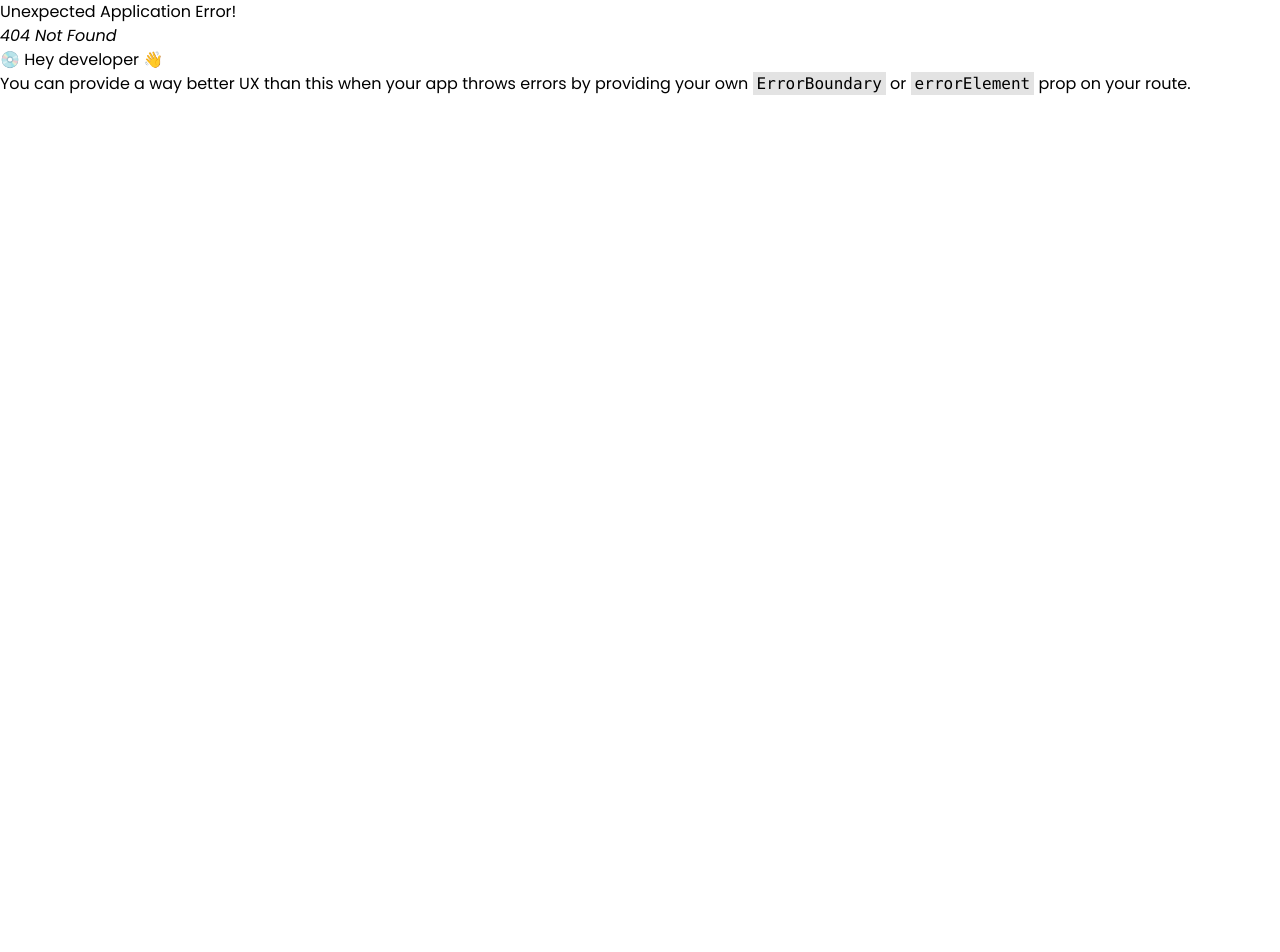
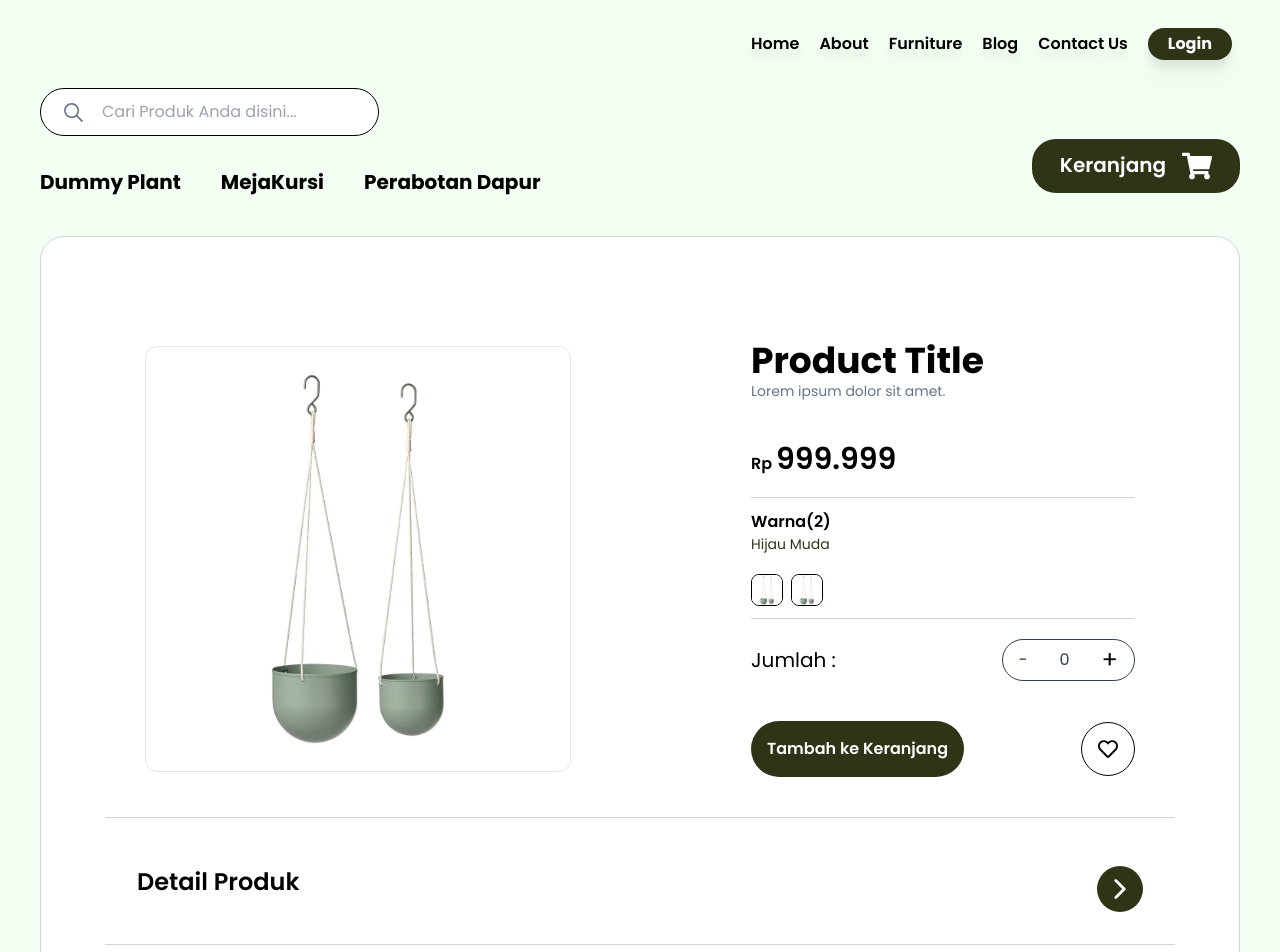
Before and after one commit to Ijon6k/ecommerce-web-fe, a React (Vite) app: page /products/detail in a window 1280 px wide. Before the commit this address had no page. Shown: the top 952 px of the page. Before the commit the page ends 800 px from the top, so only its background shows below. Built offline with nearby package versions, Linux system fonts and the light colour scheme; a web font is replaced by a local one.

Commit message:
feat: add Product Detail Page ,expand Info Component, detail Section layout component

```diff
--- a/src/Components/Card.jsx
+++ b/src/Components/Card.jsx
@@ -1,10 +1,14 @@
 import { FaCartPlus, FaRegHeart } from "react-icons/fa";
+import { Link } from "react-router-dom";
 
 const Card = (props) => {
   const { product } = props;
 
   return (
-    <div className="relative flex min-h-96 w-72 flex-col justify-between rounded-3xl border border-slate-300 bg-white p-5 drop-shadow-sm">
+    <Link
+      to={`/products/detail`}
+      className="relative flex min-h-96 w-72 flex-col justify-between rounded-3xl border border-slate-300 bg-white p-5 drop-shadow-sm"
+    >
       <img
         className="h-60 w-60 self-center  rounded-xl object-cover"
         src="src/assets/Product1.webp"
@@ -22,7 +26,7 @@ const Card = (props) => {
       <button className="absolute right-5 top-5">
         <FaRegHeart size={30} />
       </button>
-    </div>
+    </Link>
   );
 };
 
--- /dev/null
+++ b/src/Components/ExpandInfo.jsx
@@ -0,0 +1,41 @@
+import { IoIosArrowForward, IoIosArrowDown } from "react-icons/io";
+import { useState } from "react";
+
+const ExpandInfo = ({ children }) => {
+  const [isExpanded, setIsExpanded] = useState(false);
+
+  const toggleExpand = () => {
+    setIsExpanded(!isExpanded);
+  };
+
+  return (
+    <div className="border-b border-slate-300 ">
+      <div className="flex justify-between p-8 pt-12 " onClick={toggleExpand}>
+        <h1 className="text-2xl font-semibold">{children}</h1>
+        <button className="h-fit w-fit rounded-full bg-greenprime p-2 text-white">
+          {isExpanded ? (
+            <IoIosArrowDown size={30} color="white" />
+          ) : (
+            <IoIosArrowForward size={30} color="white" />
+          )}
+        </button>
+      </div>
+      {isExpanded && (
+        <div className="px-8 pb-5">
+          {/* Ganti konten ini dengan deskripsi yang sebenarnya */}
+          <p>
+            Lorem ipsum dolor sit amet, consectetur adipiscing elit. Sed do
+            eiusmod tempor incididunt ut labore et dolore magna aliqua. Ut enim
+            ad minim veniam, quis nostrud exercitation ullamco laboris nisi ut
+            aliquip ex ea commodo consequat. Duis aute irure dolor in
+            reprehenderit in voluptate velit esse cillum dolore eu fugiat nulla
+            pariatur. Excepteur sint occaecat cupidatat non proident, sunt in
+            culpa qui officia deserunt mollit anim id est laborum.
+          </p>
+        </div>
+      )}
+    </div>
+  );
+};
+
+export default ExpandInfo;
--- a/src/Components/Navtab.jsx
+++ b/src/Components/Navtab.jsx
@@ -0,0 +1,18 @@
+const Navtab = ({ custom }) => {
+  const Navs = [
+    { id: 1, title: "Dummy Plant" },
+    { id: 2, title: "MejaKursi" },
+    { id: 3, title: "Perabotan Dapur" },
+  ];
+  return (
+    <div className={` ml-10 flex w-fit items-center gap-10  ${custom}`}>
+      {Navs.map((nav) => (
+        <div key={nav.id} className="flex justify-center">
+          <button className="text-xl font-bold text-black">{nav.title}</button>
+        </div>
+      ))}
+    </div>
+  );
+};
+
+export default Navtab;
--- /dev/null
+++ b/src/Layout/DetailProductLayout/DetailSection.jsx
@@ -0,0 +1,95 @@
+import { useState } from "react";
+import Product1 from "../../assets/Product1.webp";
+import { FaRegHeart } from "react-icons/fa";
+import MoreInfoProduct from "./MoreInfoProduct";
+
+const DetailSection = ({ custom }) => {
+  const [isActive, setIsActive] = useState(false);
+
+  const handleButtonClick = () => {
+    setIsActive(!isActive);
+  };
+  return (
+    <section
+      className={`m-10 h-fit min-h-screen  rounded-3xl border border-slate-300 bg-white p-16 ${custom}`}
+    >
+      <div className="flex h-auto w-full items-center justify-between gap-20 border-b border-slate-300 p-10">
+        {/* image */}
+        <div className="boor min-h-96 min-w-96 rounded-xl border p-5">
+          <img
+            src={Product1}
+            className=" h-96 w-96 rounded-xl  object-cover object-center"
+            alt=""
+          />
+        </div>
+
+        {/* detail info */}
+        <div className="w-96 ">
+          {/* price and title */}
+          <div className="border-b border-slate-300">
+            <h1 className="text-4xl font-bold">Product Title</h1>
+            <p className="text-sm text-slate-500">
+              Lorem ipsum dolor sit amet.
+            </p>
+            <h1 className="mb-5 mt-10 font-semibold">
+              <span className="font-sm h-full items-start">Rp</span>{" "}
+              <span className="text-3xl">999.999</span>
+            </h1>
+          </div>
+          {/* variant */}
+          <div className="h-fit border-b border-slate-300 py-3">
+            <h2 className="font-semibold">Warna(2)</h2>
+            <p className="text-sm text-greenprime">Hijau Muda</p>
+            <div className="mt-5 flex w-96 gap-2 ">
+              <button
+                className={`h-8 w-8 ${isActive ? "border border-black" : ""}`}
+                onClick={handleButtonClick}
+              >
+                <img
+                  className="h-8 w-8 rounded-lg border border-black object-cover object-center"
+                  src={Product1}
+                  alt=""
+                />
+              </button>
+              <button
+                className={`h-8 w-8 bg-red-50 ${isActive ? "border border-blue-500" : ""}`}
+                onClick={handleButtonClick}
+              >
+                <img
+                  className="h-8 w-8 rounded-lg border border-black object-cover object-center"
+                  src={Product1}
+                  alt=""
+                />
+              </button>
+            </div>
+          </div>
+          {/* jumlah */}
+          <div className="mt-5 flex items-center justify-between">
+            <p className="text-xl">Jumlah : </p>
+            <div className="flex items-center rounded-3xl border border-slate-700  py-1">
+              <button className="px-4 font-normal  text-greenprime">-</button>
+              <span className="px-4 text-gray-700">0</span>
+              <button className="black px-4 text-2xl font-normal">+</button>
+            </div>
+          </div>
+
+          <div className="mt-10 flex w-full items-center justify-between ">
+            <button className=" rounded-full bg-greenprime p-4 font-semibold text-white">
+              Tambah ke Keranjang
+            </button>
+            <button className="h-fit rounded-full border border-black p-4 ">
+              <FaRegHeart size={20} />
+            </button>
+          </div>
+        </div>
+      </div>
+
+      {/* More Info */}
+      <div>
+        <MoreInfoProduct></MoreInfoProduct>
+      </div>
+    </section>
+  );
+};
+
+export default DetailSection;
--- /dev/null
+++ b/src/Layout/DetailProductLayout/MoreInfoProduct.jsx
@@ -0,0 +1,15 @@
+import ExpandInfo from "../../Components/ExpandInfo";
+
+const MoreInfoProduct = () => {
+  return (
+    <div className="pb-10">
+      <ExpandInfo>Detail Produk</ExpandInfo>
+
+      <ExpandInfo>Ukuran</ExpandInfo>
+
+      <ExpandInfo>Review</ExpandInfo>
+    </div>
+  );
+};
+
+export default MoreInfoProduct;
--- /dev/null
+++ b/src/Layout/HeaderPage.jsx
@@ -0,0 +1,23 @@
+import { FaShoppingCart } from "react-icons/fa";
+import Navbar from "../Components/Navbar";
+import Navtab from "../Components/Navtab";
+import SearchBar from "../Components/SearchBar";
+
+const HeaderPage = () => {
+  return (
+    <div>
+      <section className="h-auto   w-full bg-[#F3FFF3] ">
+        <Navbar custom="text-black" />
+        <SearchBar custom={"ml-10"} />
+        <div className="flex w-full items-center justify-between">
+          <Navtab custom={"mt-8"}></Navtab>
+          <button className="mr-10 flex w-fit gap-4 rounded-3xl  bg-greenprime px-7 py-3 text-xl font-semibold text-white">
+            Keranjang <FaShoppingCart size={30} color="white" />
+          </button>
+        </div>
+      </section>
+    </div>
+  );
+};
+
+export default HeaderPage;
--- a/src/Layout/PerabotanDapur.jsx
+++ b/src/Layout/PerabotanDapur.jsx
@@ -0,0 +1,10 @@
+
+const PerabotanDapur = () => {
+  return (
+    <div>
+
+    </div>
+  )
+}
+
+export default PerabotanDapur
--- /dev/null
+++ b/src/Pages/ProductDetail.jsx
@@ -0,0 +1,13 @@
+import DetailSection from "../Layout/DetailProductLayout/DetailSection";
+import HeaderPage from "../Layout/HeaderPage";
+
+const ProductDetail = () => {
+  return (
+    <div className="h-auto min-h-screen bg-[#F3FFF3]">
+      <HeaderPage></HeaderPage>
+      <DetailSection></DetailSection>
+    </div>
+  );
+};
+
+export default ProductDetail;
--- a/src/Pages/ProductPage.jsx
+++ b/src/Pages/ProductPage.jsx
@@ -1,18 +1,15 @@
 // ProductPage.jsx
 import Card from "../Components/Card";
-import Navbar from "../Components/Navbar";
-import SearchBar from "../Components/SearchBar";
 import ContohDataProduk from "../ContohDataProduk.json";
+import HeaderPage from "../Layout/HeaderPage";
 
 const ProductPage = () => {
   const products = ContohDataProduk;
 
   return (
     <section className="h-auto min-h-screen  w-full bg-[#F3FFF3] ">
-      <Navbar custom="text-black" />
-      <SearchBar custom={"ml-10"} />
-
-      <div className="grid grid-cols-1 gap-y-16 px-8 py-8 md:grid-cols-2 xl:grid-cols-4 ">
+      <HeaderPage></HeaderPage>
+      <div className="grid grid-cols-1 gap-y-20 px-5 py-8 md:grid-cols-2 xl:grid-cols-4 ">
         {products.map((product) => (
           <div key={product.id} className="flex justify-center">
             <Card product={product} />
--- a/src/main.jsx
+++ b/src/main.jsx
@@ -4,6 +4,7 @@ import "./index.css";
 import { RouterProvider, createBrowserRouter } from "react-router-dom";
 import ProductPage from "./Pages/ProductPage";
 import HomePage from "./Pages/HomePage";
+import ProductDetail from "./Pages/ProductDetail";
 
 const router = createBrowserRouter([
   {
@@ -14,6 +15,10 @@ const router = createBrowserRouter([
     path: "/products",
     element: <ProductPage />,
   },
+  {
+    path: "/products/detail",
+    element: <ProductDetail />,
+  },
 ]);
 
 ReactDOM.createRoot(document.getElementById("root")).render(
```
